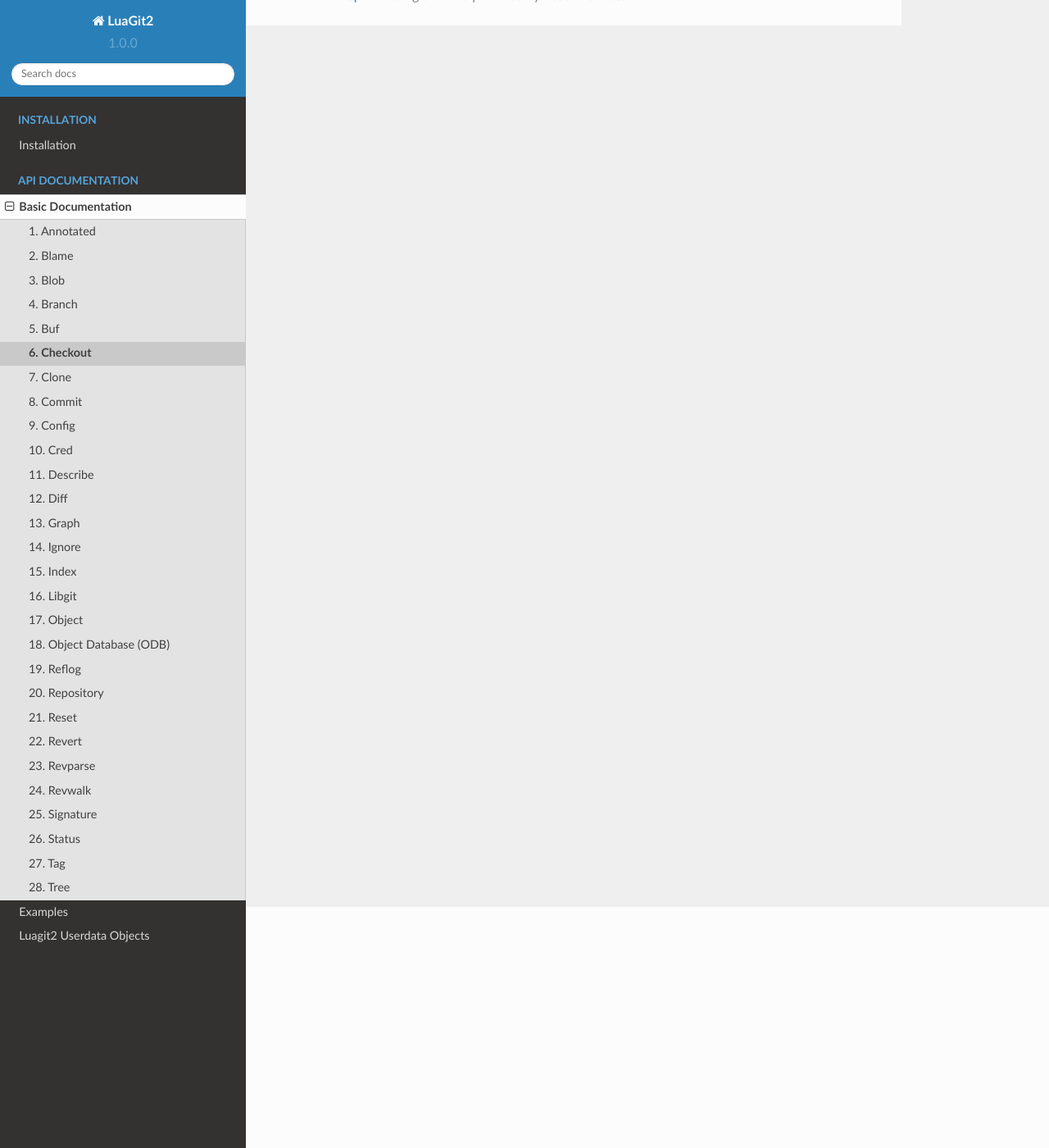
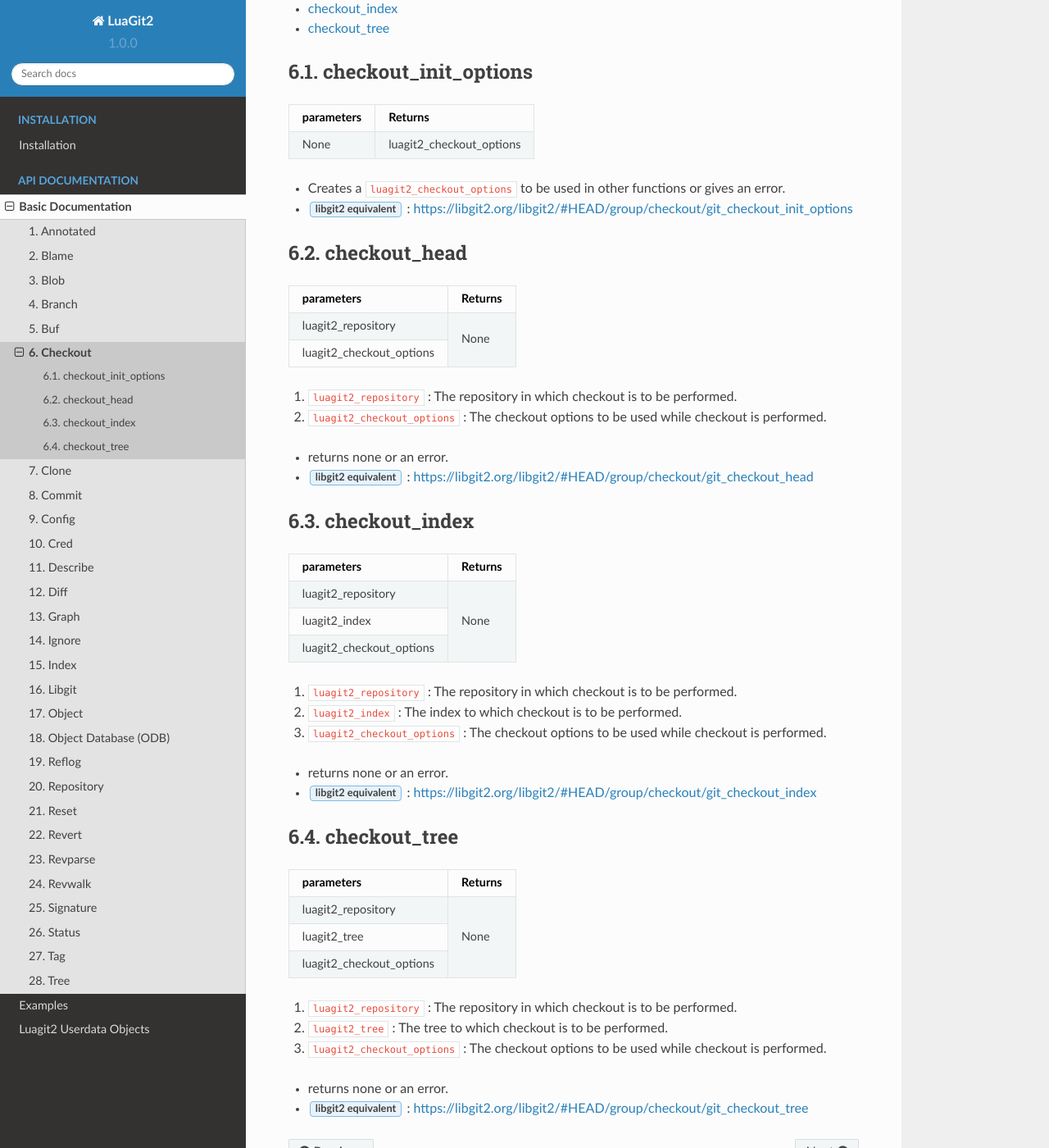
Before and after one commit to SatyendraBanjare/luagit2, a Sphinx documentation site: the page built from docs/source/basic/checkout.rst, in a window 1280 px wide and 1400 px high, scrolled down 294 px. Shown: the whole window at 82% size. Built offline with Sphinx 7.4.7 and the Read the Docs theme 2.0.0, drawn with Linux system fonts in a browser that asks for light colours; pages that are not in the unit, such as notebooks, are missing from menus; some of the changed text lies outside the part shown.

Commit message:
docs(checkout): added documentation

```diff
--- a/docs/source/basic/buf.rst
+++ b/docs/source/basic/buf.rst
@@ -1,5 +1,8 @@
 Buf
 ===
+
+.. contents:: Contents
+   :local:
 
 buf_set_str
 -------------------------------------
--- a/docs/source/basic/checkout.rst
+++ b/docs/source/basic/checkout.rst
@@ -1,2 +1,78 @@
 Checkout
 ========
+
+These methods help doing a ``git checkout`` to either a repository's **HEAD**
+or `Index` or `Tree`.
+
+.. contents:: Contents
+   :local:
+
+checkout_init_options
+-----------------------------------
+
++---------------------------+---------------------------------+
+| parameters                | Returns                         |
++===========================+=================================+
+| None                      | luagit2_checkout_options        |
++---------------------------+---------------------------------+
+
+* Creates a ``luagit2_checkout_options`` to be used in other functions or gives an error.
+
+* :guilabel:`libgit2 equivalent` : https://libgit2.org/libgit2/#HEAD/group/checkout/git_checkout_init_options
+
+checkout_head
+-----------------------------------
+
++---------------------------+---------------------------------+
+| parameters                | Returns                         |
++===========================+=================================+
+| luagit2_repository        |                                 |
++---------------------------+ None                            +
+| luagit2_checkout_options  |                                 |
++---------------------------+---------------------------------+
+
+1. ``luagit2_repository`` : The repository in which checkout is to be performed.
+2. ``luagit2_checkout_options`` :  The checkout options to be used while checkout is performed.
+
+* returns none or an error.
+* :guilabel:`libgit2 equivalent` : https://libgit2.org/libgit2/#HEAD/group/checkout/git_checkout_head
+
+checkout_index
+-----------------------------------
+
++---------------------------+---------------------------------+
+| parameters                | Returns                         |
++===========================+=================================+
+| luagit2_repository        |                                 |
++---------------------------+ None                            +
+| luagit2_index             |                                 |
++---------------------------+                                 +
+| luagit2_checkout_options  |                                 |
++---------------------------+---------------------------------+
+
+1. ``luagit2_repository`` : The repository in which checkout is to be performed.
+2. ``luagit2_index`` : The index to which checkout is to be performed.
+3. ``luagit2_checkout_options`` :  The checkout options to be used while checkout is performed.
+
+* returns none or an error.
+* :guilabel:`libgit2 equivalent` : https://libgit2.org/libgit2/#HEAD/group/checkout/git_checkout_index
+
+checkout_tree
+----------------------------------
+
++---------------------------+---------------------------------+
+| parameters                | Returns                         |
++===========================+=================================+
+| luagit2_repository        |                                 |
++---------------------------+ None                            +
+| luagit2_tree              |                                 |
++---------------------------+                                 +
+| luagit2_checkout_options  |                                 |
++---------------------------+---------------------------------+
+
+1. ``luagit2_repository`` : The repository in which checkout is to be performed.
+2. ``luagit2_tree`` : The tree to which checkout is to be performed.
+3. ``luagit2_checkout_options`` :  The checkout options to be used while checkout is performed.
+
+* returns none or an error.
+* :guilabel:`libgit2 equivalent` : https://libgit2.org/libgit2/#HEAD/group/checkout/git_checkout_tree
```
